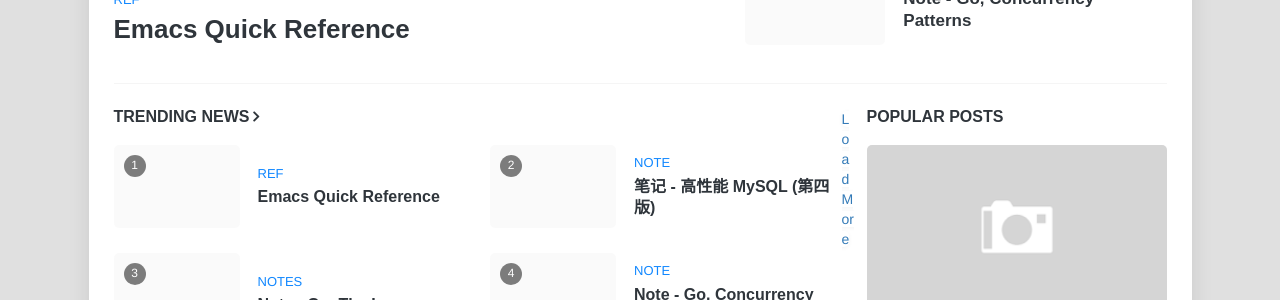
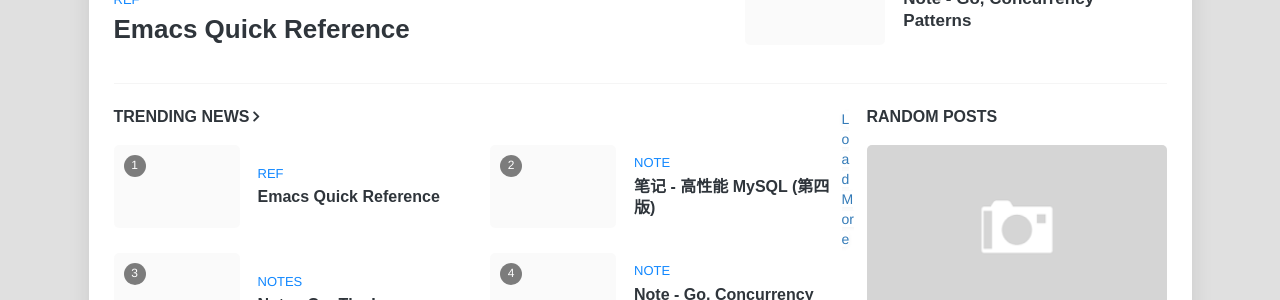
Before and after one commit to postca/postca.github.io, a Jekyll site: the page built from index.html, in a window 1280 px wide and 900 px high, scrolled down 328 px. Shown: the part 152-452 px from the top of the window. Built offline with Jekyll 4.4.1, drawn with Linux system fonts in a browser that asks for light colours; the list of posts is cut into pages by our own code.

Commit message:
Update sidebar.html

```diff
--- a/_includes/sidebar.html
+++ b/_includes/sidebar.html
@@ -1,11 +1,12 @@
-<div class="widget PopularPosts" data-version="2" id="PopularPosts3">
+<div class="widget RandomPosts" data-version="2" id="RandomPosts3">
   <div class="widget-title title-wrap">
-    <h3 class="title">Popular Posts</h3>
+    <h3 class="title">Random Posts</h3>
   </div>
   <div class="widget-content sidebar-posts">
     <!-- Postingan pertama (besar) -->
-  {% for post in site.posts limit:1 %}
-    <div class="popular-post post big-post item-0">
+    {% assign random_posts = site.posts | shuffle %}
+    {% for post in random_posts limit:1 %}
+      <div class="random-post post big-post item-0">
         <a class="entry-image-wrap is-image" href="{{ post.url }}" title="{{ post.title }}">
           {% if post.optimized_image %}
             <span class="entry-thumb lazy-ify" data-image="{{ post.optimized_image }}" style="background-image:url({{ post.optimized_image }})"></span>
@@ -25,8 +26,8 @@
     {% endfor %}
 
     <!-- 3 postingan berikutnya (kecil) -->
-  {% for post in site.posts limit:3 offset:1 %}
-    <div class="popular-post post item-{{ forloop.index }}">
+    {% for post in random_posts limit:3 offset:1 %}
+      <div class="random-post post item-{{ forloop.index }}">
         <a class="entry-image-wrap is-image" href="{{ post.url }}" title="{{ post.title }}">
           {% if post.optimized_image %}
             <span class="entry-thumb lazy-ify" data-image="{{ post.optimized_image }}" style="background-image:url({{ post.optimized_image }})"></span>
@@ -45,5 +46,4 @@
       </div>
     {% endfor %}
   </div>
-
 </div>
```
Lines whose indentation alone changed are shown as unchanged.
